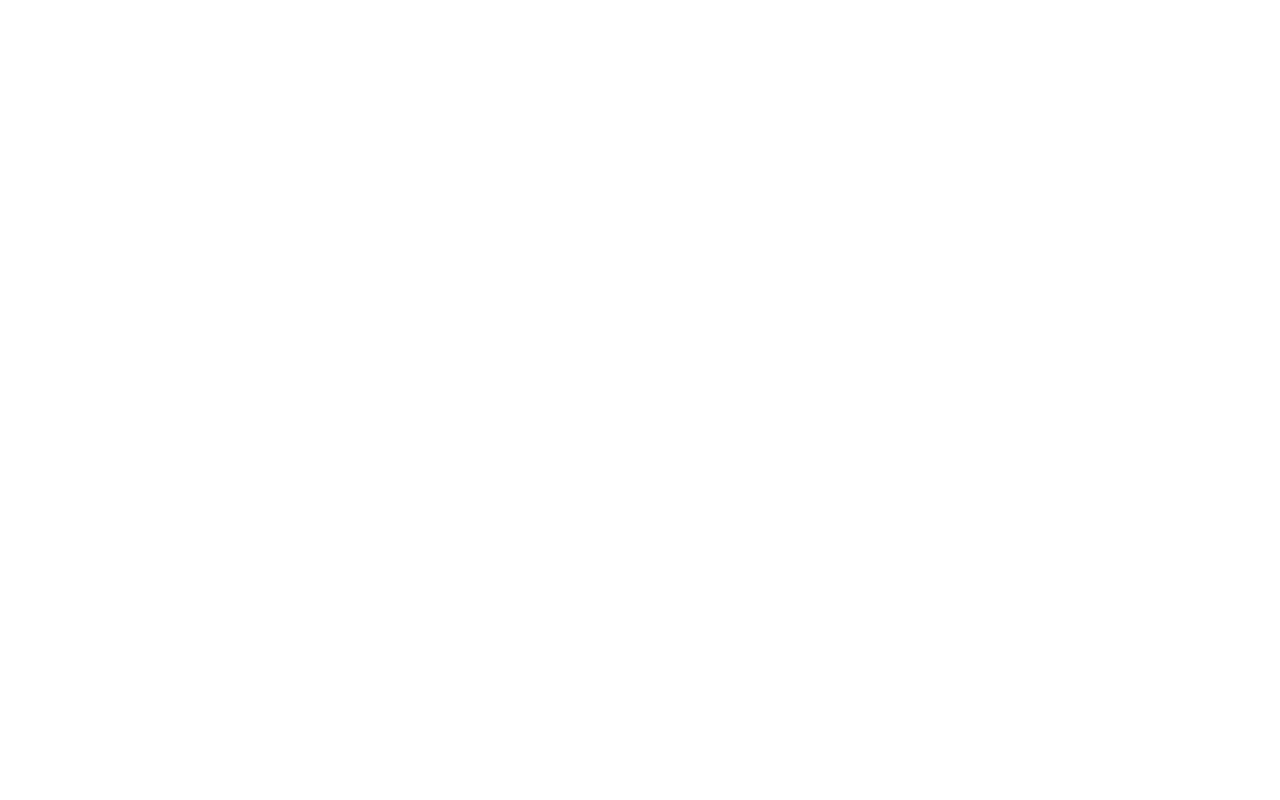
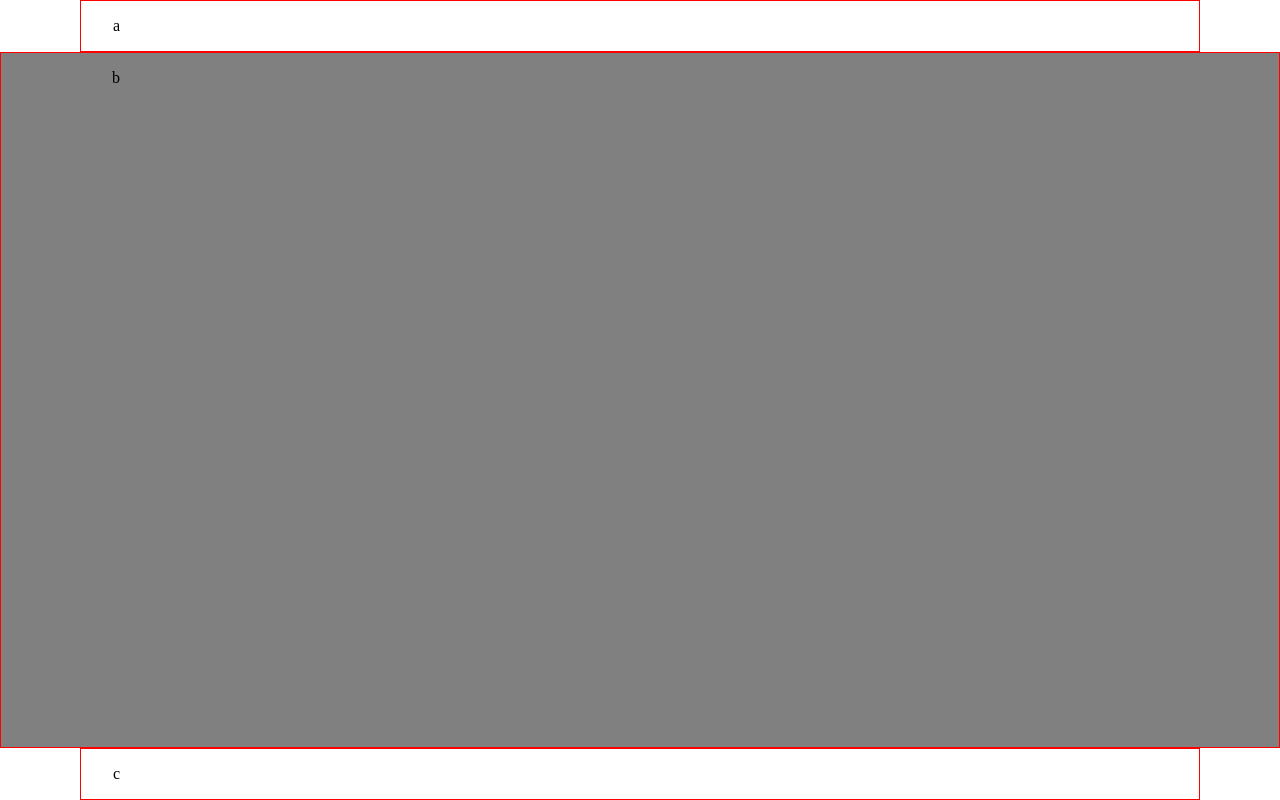
Before and after one commit to apolomoraes/fotoblog, a plain HTML site: page index.html in a window 1280 px wide. Drawn offline with Linux system fonts and the light colour scheme.

Commit message:
grid structure with fixed header and footer~

```diff
--- a/index.html
+++ b/index.html
@@ -5,13 +5,17 @@
   <meta charset="UTF-8">
   <meta name="viewport" content="width=device-width, initial-scale=1.0">
   <title>FotoBlog</title>
+
+  <link rel="stylesheet" href="style.css">
 </head>
 
 <body>
-  <div class="app">
-    <header></header>
-    <main></main>
-    <footer></footer>
+  <div id="app">
+    <header class="container">a</header>
+    <main>
+      <div class="container">b</div>
+    </main>
+    <footer class="container">c</footer>
   </div>
 </body>
 
--- a/style.css
+++ b/style.css
@@ -14,3 +14,25 @@
 body {
   font-size: 1.6rem;
 }
+
+#app>* {
+  border: 1px solid red;
+}
+
+#app {
+  display: grid;
+  grid-template-rows: max-content 1fr max-content;
+
+  height: 100vh;
+}
+
+.container {
+  padding: 1.6rem 3.2rem;
+  width: min(112rem, 100%);
+  margin: 0 auto;
+}
+
+main {
+  background-color: gray;
+  overflow-y: scroll;
+}
```
